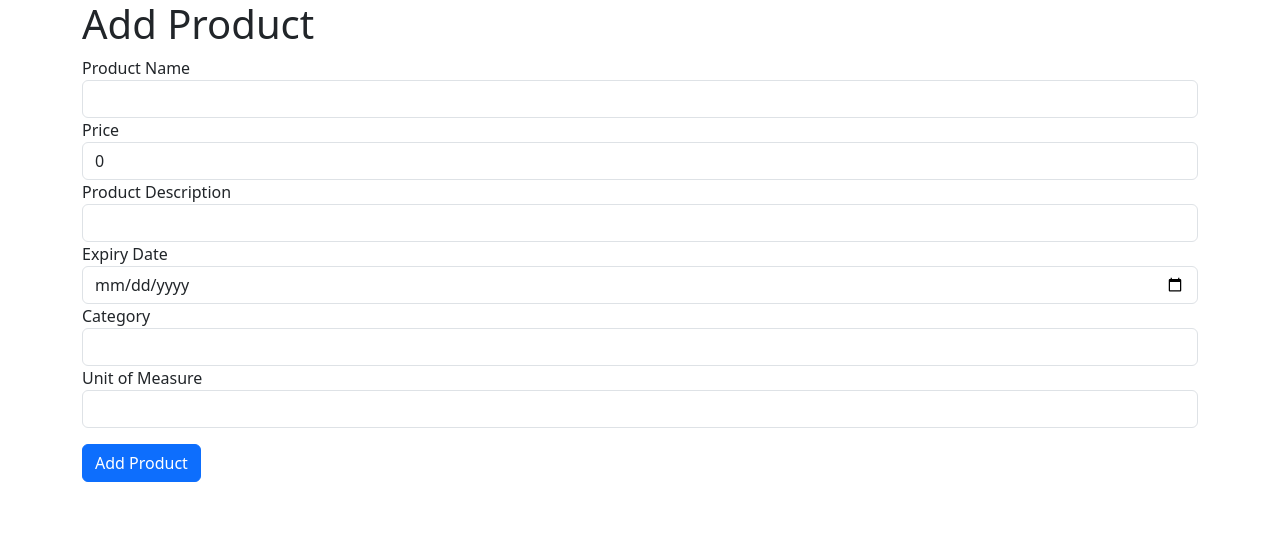
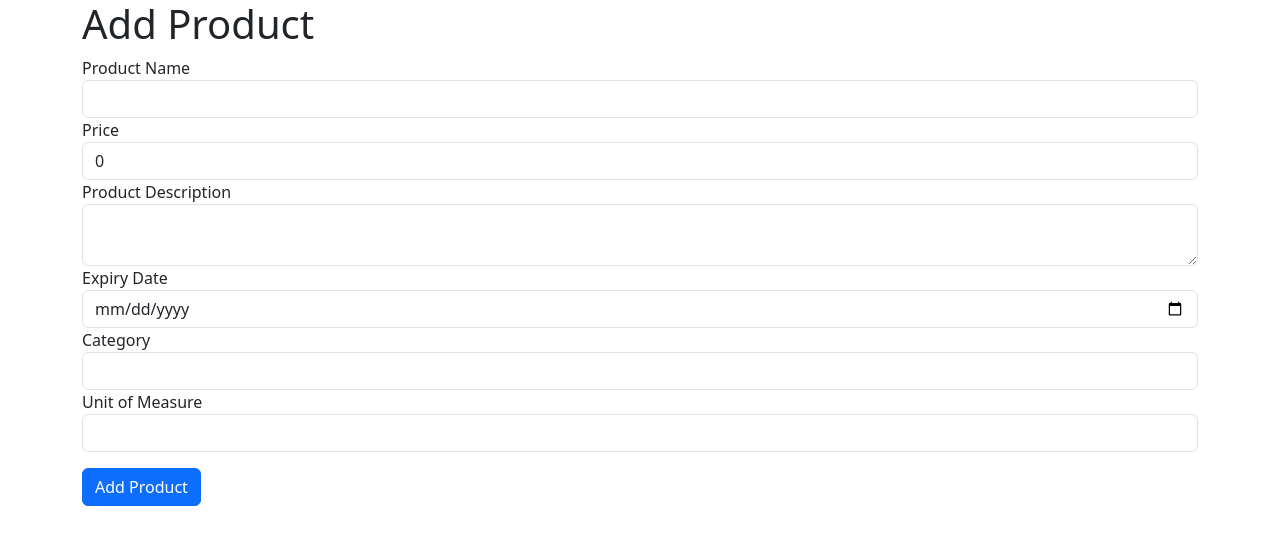
Before and after one commit to addrain98/react_proj1, a React (Create React App) app in the folder 01-react-proj/: page /add in a window 1280 px wide. Shown: the top 544 px of the page. Built offline with nearby package versions, Linux system fonts and the light colour scheme.

Commit message:
able to submit product form

```diff
--- a/01-react-proj/src/ProductContext.js
+++ b/01-react-proj/src/ProductContext.js
@@ -41,6 +41,10 @@ export default function ProductContextData(props) {
     const context = {
         getProducts: () => {
             return products;
+        },
+        addProduct(newProduct) {
+            newProduct._id = Math.floor(Math.random() * 10000 + 9999);
+            setProducts([...products, newProduct]);
         }
     }
     return <ProductContext.Provider value={context}>
--- a/01-react-proj/src/page/AddProductPage.js
+++ b/01-react-proj/src/page/AddProductPage.js
@@ -1,10 +1,17 @@
 import ProductForm from "./ProductForm";
-
+import { useContext } from "react";
+import { ProductContext } from "../ProductContext";
+import { Navigate, useNavigate } from "react-router-dom";
 export default function AddProductPage() {
+    const context = useContext(ProductContext)
+    const navigate = useNavigate();
     return <>
         <h1>
             Add Product
         </h1>
-        <ProductForm/>
+        <ProductForm onSubmit = {(product) => {
+            context.addProduct(product);
+            navigate ('/');
+        }}/>
     </>
 }
--- a/01-react-proj/src/page/ProductForm.js
+++ b/01-react-proj/src/page/ProductForm.js
@@ -1,6 +1,7 @@
 import { useState } from "react";
+import ProductListingPage from "./ProductListingPage";
 
-export default function ProductForm() {
+export default function ProductForm(props) {
     const [formState, setFormState] = useState({
         "name": '',
         "price": 0,
@@ -10,13 +11,24 @@ export default function ProductForm() {
         "uom": ''
     })
 
+    const handleFormField = (event) => {
+        setFormState({
+            ...formState,
+            [event.target.name]: event.target.value
+        })
+    }
+    const submitForm = (event) => {
+        props.onSubmit(formState)
+    }
+
     return <>
         <div>
             <label> Product Name</label>
             <input type="text"
-                   name="product"
-                   value={formState.product}
+                   name="name"
+                   value={formState.name}
                    className = "form-control"
+                   onChange={handleFormField}
             />
         </div>
         <div>
@@ -25,15 +37,17 @@ export default function ProductForm() {
                    name="price"
                    value={formState.price}
                    className = "form-control"
+                   onChange={handleFormField}
             />
         </div>
         <div>
             <label> Product Description</label>
-            <input type="textarea"
+            <textarea
                    name="description"
                    value={formState.description}
                    className = "form-control"
-            />
+                   onChange={handleFormField}
+            ></textarea>
         </div>
         <div>
             <label> Expiry Date </label>
@@ -41,6 +55,7 @@ export default function ProductForm() {
                    name="exp"
                    value={formState.exp}
                    className = "form-control"
+                   onChange={handleFormField}
             />
         </div>
         <div>
@@ -49,6 +64,7 @@ export default function ProductForm() {
                    name="category"
                    value={formState.category}
                    className = "form-control"
+                   onChange={handleFormField}
             />
         </div>
         <div>
@@ -57,8 +73,11 @@ export default function ProductForm() {
                    name="uom"
                    value={formState.uom}
                    className = "form-control"
+                   onChange={handleFormField}
             />
         </div>
-        <button class = "btn btn-primary mt-3">Add Product</button>
+        <button className = "btn btn-primary mt-3"
+            onClick = {submitForm}
+        >Add Product</button>
     </>
 }
```
